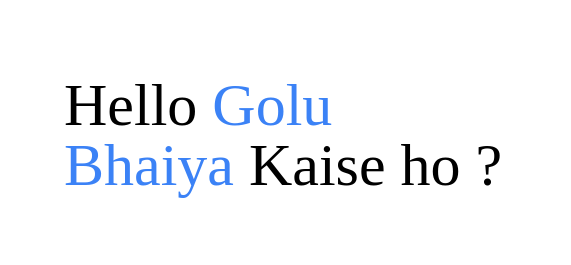
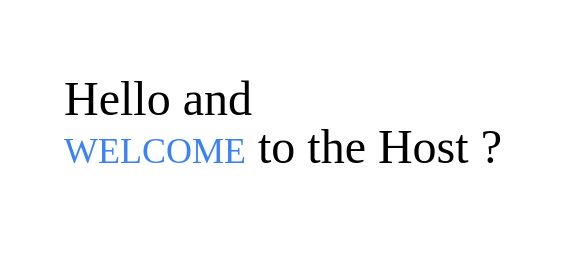
Before and after one commit to anish013326/task, a plain HTML site: page index.html in a window 1280 px wide. Shown: the part 329-594 px from the top of the page, 0-571 px from the left. Drawn offline with nearby package versions, Linux system fonts and the light colour scheme.

Commit message:
Update index.html

```diff
--- a/index.html
+++ b/index.html
@@ -88,7 +88,7 @@
             <h1 class="text-6xl mx-[5vw] my-[10vh]">
               ТЕРРИТОРИЯ КРАСИВЫХ ЛЮДЕЙ
             </h1>
-            <h1 class="text-6xl mx-[5vw] my-[10vh]">Hello <span class="text-blue-500">Golu Bhaiya</span> Kaise ho ?</h1>
+            <h1 class="text-5xl mx-[5vw] my-[10vh]">Hello and <br> <span class="text-blue-500 text-4xl hover:text-red-500 hover:text-7xl">WELCOME</span> to the Host ?</h1>
           </div>
         </div>
         <div class="right h-screen w-[55vw] px-4 py-3">
```
